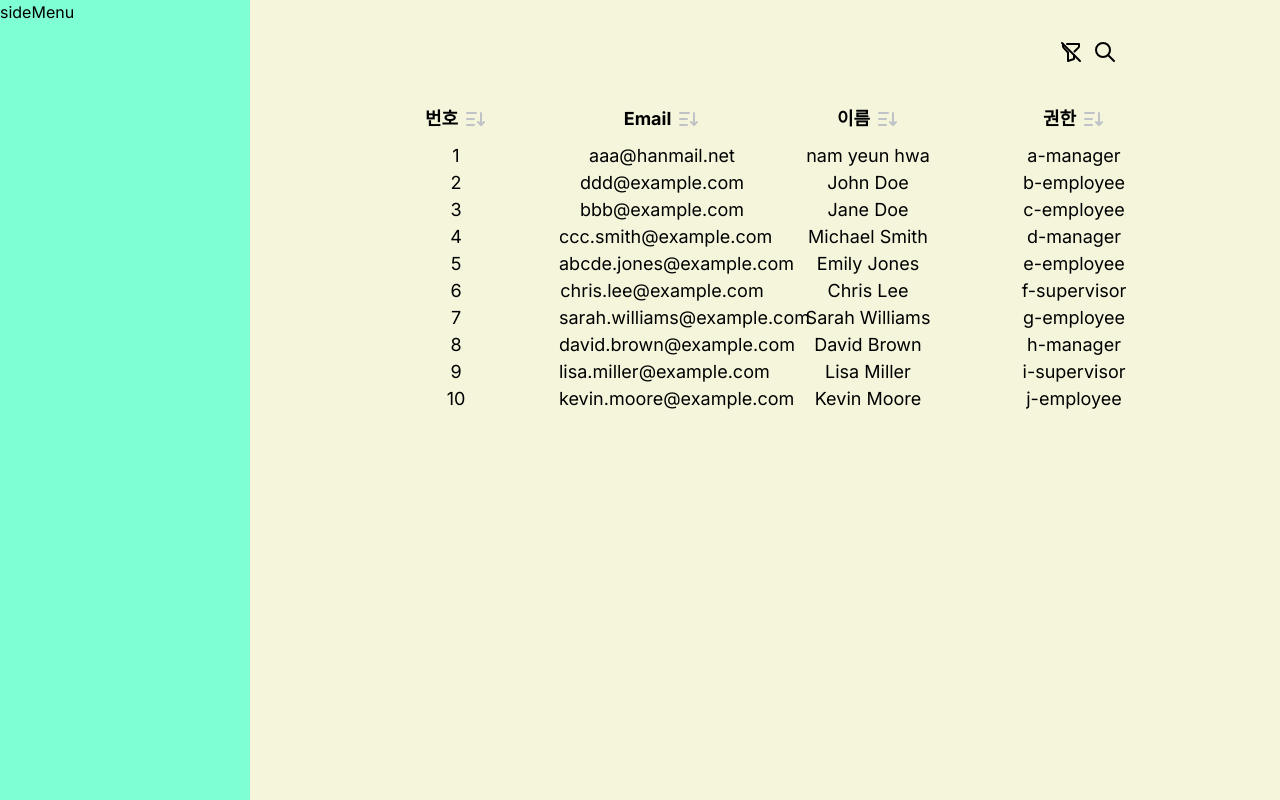
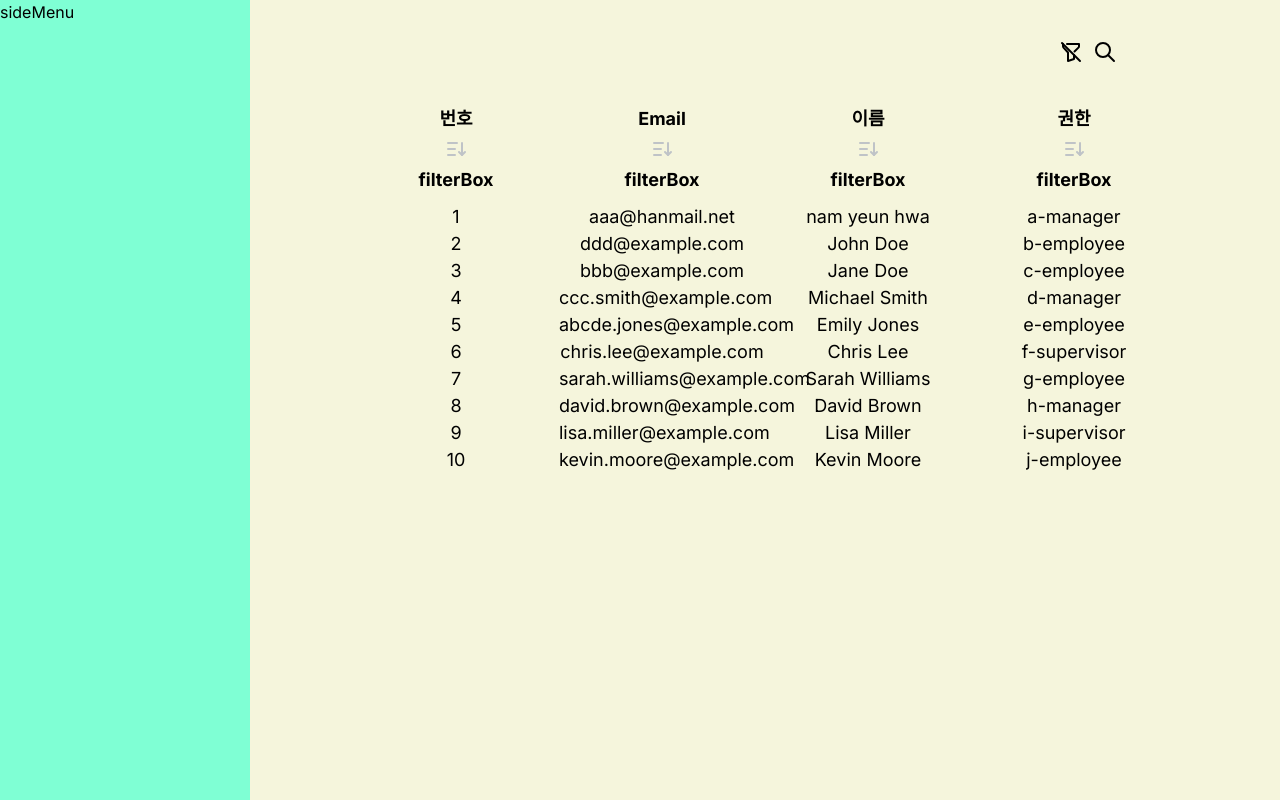
Before and after one commit to nam-yeun-hwa/table-demo-projects, a Next.js app: page / in a window 1280 px wide. Built offline with nearby package versions, Linux system fonts and the light colour scheme.

Commit message:
Feat(FilterBox):테이블헤더에 filterBox 컴포넌트 추가

```diff
--- a/src/app/(pageGroup)/_components/table/BasicTypeTable.tsx
+++ b/src/app/(pageGroup)/_components/table/BasicTypeTable.tsx
@@ -3,6 +3,7 @@
 import { ReactNode, useEffect } from "react";
 import HeaderAction from "./HeaderAction";
 import style from "app/(pageGroup)/_components/table/BasicTypeTable.module.css";
+import FilterBox from "./FilterBox";
 
 type headerType = {
   accessorKey: string;
@@ -41,7 +42,9 @@ export default function BasicTypeTable<T extends { [key: string]: any }>({
                     text={v.header}
                     onClick={headerSortFunc}
                     filterInputToggle={filterInputToggle}
-                  />
+                  >
+                    <FilterBox />
+                  </HeaderAction>
                 }
               </th>
             );
--- /dev/null
+++ b/src/app/(pageGroup)/_components/table/FilterBox.tsx
@@ -0,0 +1,3 @@
+export default function FilterBox() {
+  return <>filterBox</>;
+}
--- a/src/app/(pageGroup)/_components/table/HeaderAction.tsx
+++ b/src/app/(pageGroup)/_components/table/HeaderAction.tsx
@@ -1,7 +1,7 @@
 import { TABLE_ELEMENT_TYPE, TABLE_ICON } from "app/constant/Constant";
 import { SVGIcon } from "app/svg/SVGIcon";
 import style from "app/(pageGroup)/_components/table/headerAction.module.css";
-import { useState } from "react";
+import { ReactNode, useState } from "react";
 
 type Props = {
   valueKey: string;
@@ -9,6 +9,7 @@ type Props = {
   btnType?: TABLE_ELEMENT_TYPE;
   onClick: (valueKey: string) => void;
   filterInputToggle: boolean;
+  children: ReactNode;
 };
 
 /**
@@ -22,12 +23,13 @@ export default function HeaderAction({
   btnType,
   onClick,
   filterInputToggle,
+  children,
 }: Props) {
   return (
     <div className={style.element} onClick={() => onClick(valueKey)}>
       {text}
       {SVGIcon(TABLE_ICON.ICON_ASC)}
-      {filterInputToggle && <div></div>}
+      {filterInputToggle && children}
     </div>
   );
 }
--- a/src/app/(pageGroup)/_components/table/HeaderFilter.tsx
+++ /dev/null
@@ -1,3 +0,0 @@
-export default function HeaderFilter() {
-  return <></>;
-}
--- a/src/app/(pageGroup)/_components/table/headerAction.module.css
+++ b/src/app/(pageGroup)/_components/table/headerAction.module.css
@@ -2,6 +2,7 @@
   display: flex;
   align-items: center;
   justify-content: center;
+  flex-direction: column;
   gap: 5px;
   padding: 10px 20px;
   cursor: pointer;
--- a/src/app/(pageGroup)/page.tsx
+++ b/src/app/(pageGroup)/page.tsx
@@ -112,7 +112,7 @@ export default function page() {
   });
   const [toggleSortBool, setToggleSortBool] = useState(false);
   const [userArray, setUserArray] = useState<Array<User>>([...userData]);
-  const [filterInputToggle, setFilterInputToggle] = useState(false);
+  const [filterInputToggle, setFilterInputToggle] = useState(true);
 
   /**
    * @function onClickHeaderClick
```
